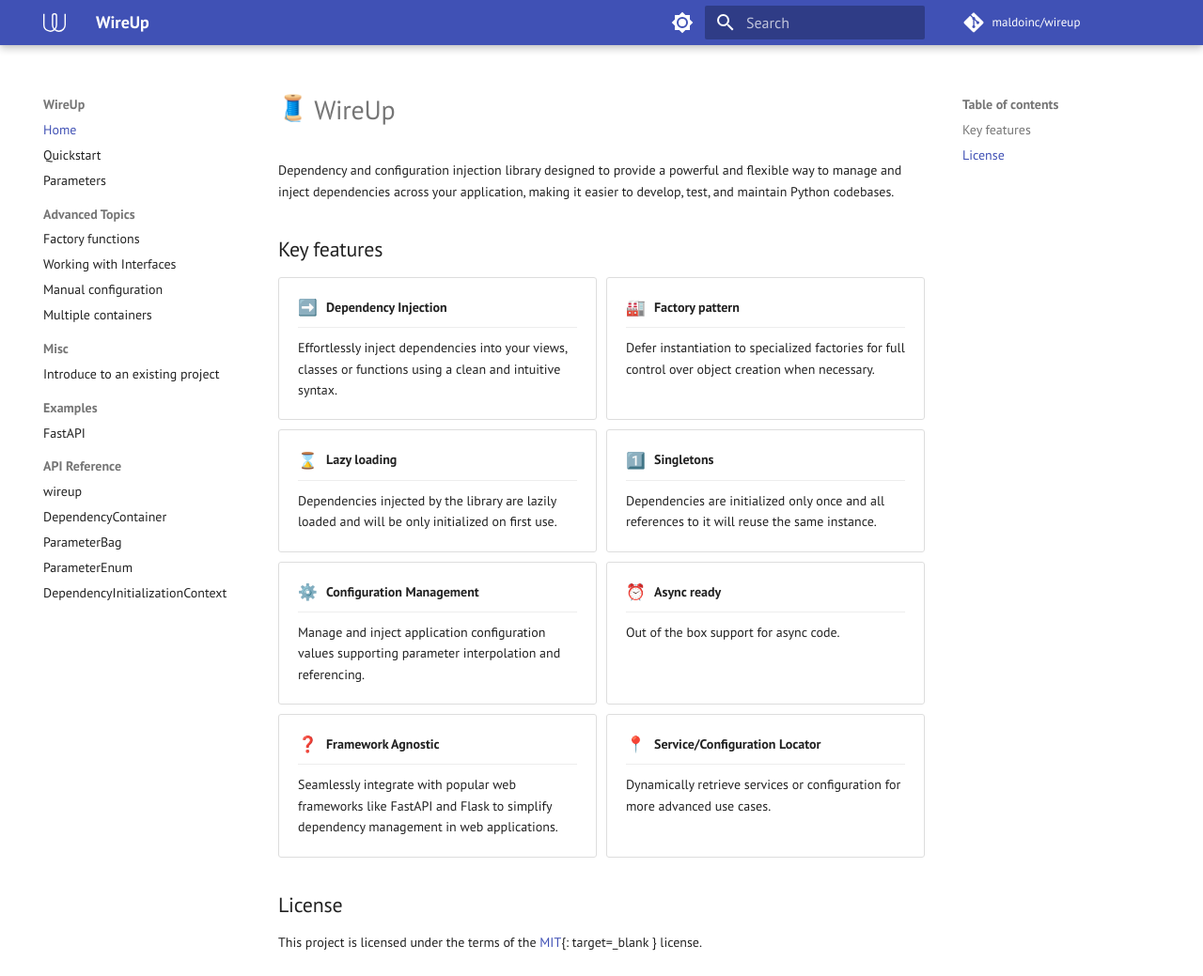
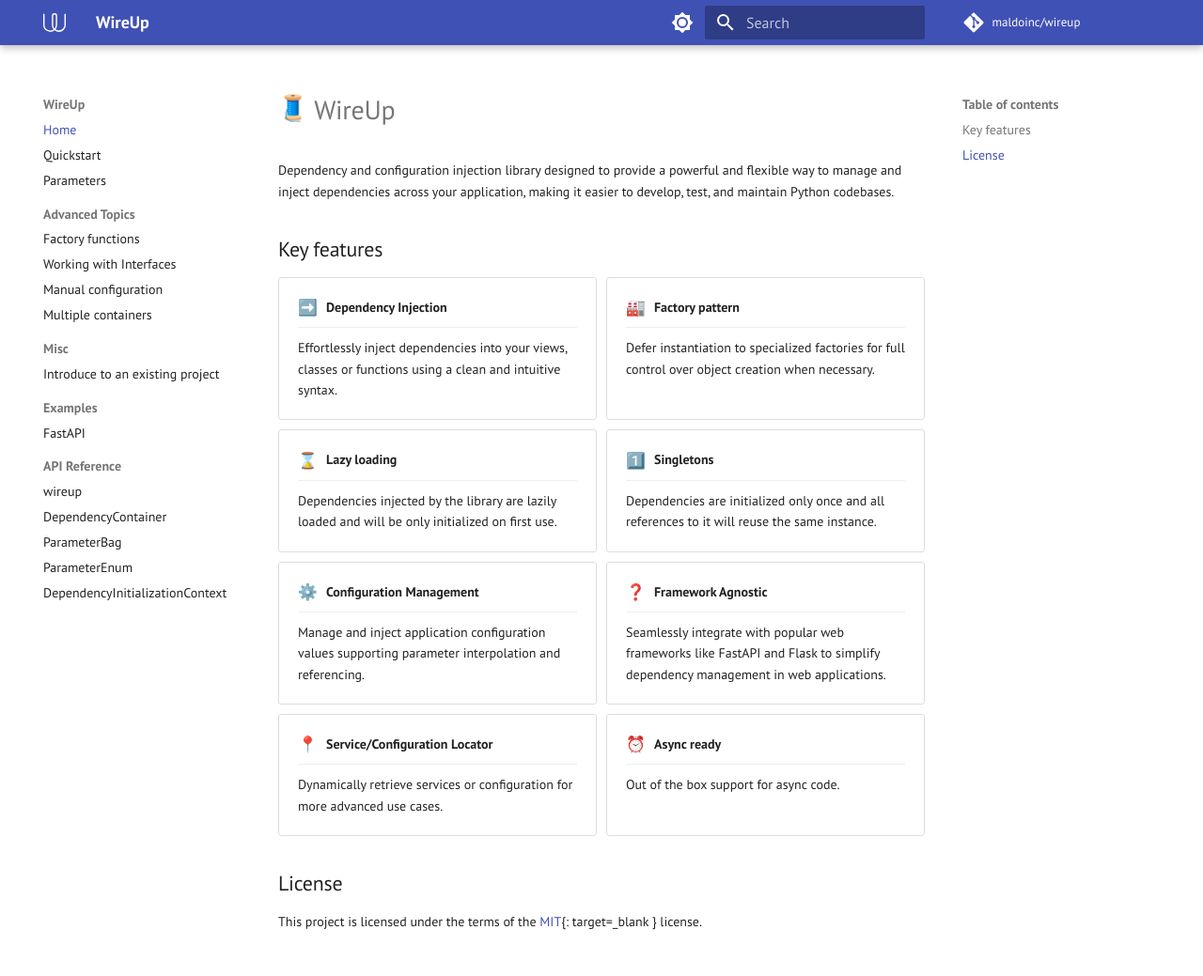
Before and after one commit to maldoinc/wireup, an MkDocs documentation site: the page built from docs/pages/index.md, in a window 1280 px wide and 1039 px high. Shown: the whole window at 94% size. Built offline with MkDocs 1.6.1 and Material for MkDocs 9.7.7, drawn with Linux system fonts in a browser that asks for light colours; emoji names are drawn with the system emoji font; some web fonts are replaced; comment, search, counter and statistics services are not loaded.

Commit message:
Reorganize cards

```diff
--- a/docs/pages/index.md
+++ b/docs/pages/index.md
@@ -44,13 +44,6 @@ making it easier to develop, test, and maintain Python codebases.
     </div>
     <div class="card">
         <div class="card-title">
-            <img src="https://cdn.jsdelivr.net/gh/jdecked/twemoji@14.1.2/assets/72x72/23f0.png" />
-            Async ready
-        </div>
-        Out of the box support for async code.
-    </div>
-    <div class="card">
-        <div class="card-title">
             <img src="https://cdn.jsdelivr.net/gh/jdecked/twemoji@14.1.2/assets/72x72/2753.png" />
             Framework Agnostic
         </div>
@@ -63,6 +56,13 @@ making it easier to develop, test, and maintain Python codebases.
         </div>
         Dynamically retrieve services or configuration for more advanced use cases.
     </div>
+    <div class="card">
+        <div class="card-title">
+            <img src="https://cdn.jsdelivr.net/gh/jdecked/twemoji@14.1.2/assets/72x72/23f0.png" />
+            Async ready
+        </div>
+        Out of the box support for async code.
+    </div>
 </div>
 
 ## License
```
